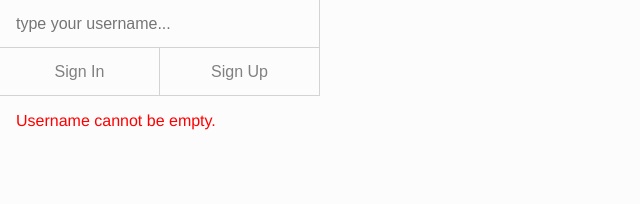
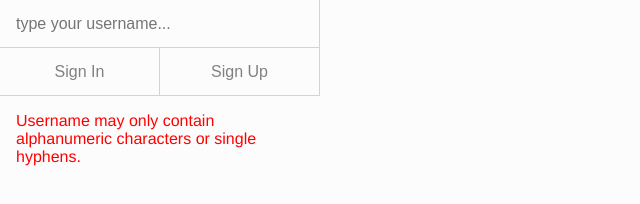
Before and after one commit to JackBDu/messenger, a plain HTML site: page src/main/resources/static/index.html in a window 1280 px wide. Both pictures are taken after a click on the button "Sign Up". Shown: the whole page, without its empty margins (0-640 px from the left). Drawn offline with Linux system fonts and the light colour scheme.

Commit message:
username validation added

```diff
--- a/src/main/resources/static/index.html
+++ b/src/main/resources/static/index.html
@@ -390,12 +390,12 @@
 
 		function signup() {
       user_id = document.getElementById("user_id").value;
-      if (user_id != "") {
+      if (user_id != "" && /^[a-zA-Z\-]+$/.test(user_id)) {
         sendToServer("signup","?user_id="+user_id);
         //console.log("signing up: "+user_id);
       } else {
         //console.log("displaying username cannot be empty");
-        displayError("Username cannot be empty.");
+        displayError("Username may only contain alphanumeric characters or single hyphens.");
       }
 		}
 
```
